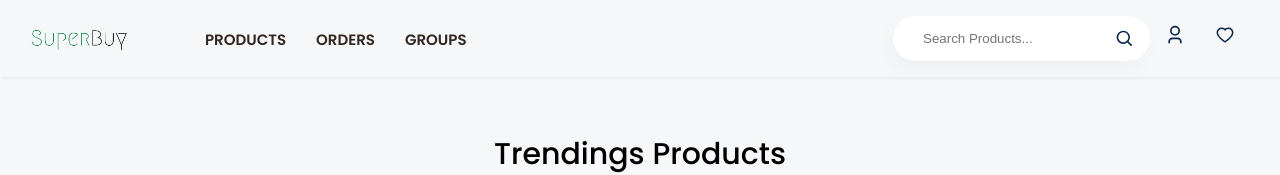
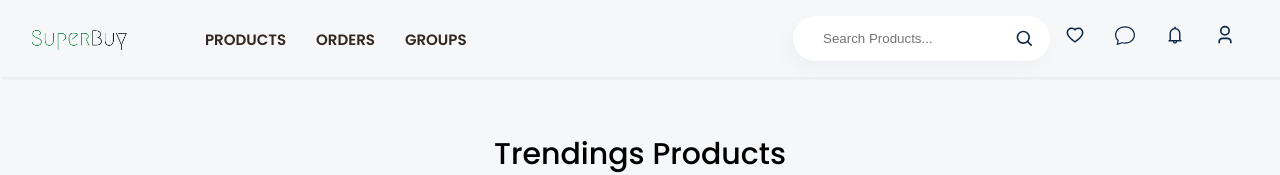
Before and after one commit to jieying12/superbuy, a React (Create React App) app: page / in a window 1280 px wide. Shown: the top 175 px of the page. Built offline with nearby package versions, Linux system fonts and the light colour scheme; no server answers; the database is empty.

Commit message:
update navbar icons

```diff
--- a/src/components/Navbar.js
+++ b/src/components/Navbar.js
@@ -6,7 +6,8 @@ import Logo from '../assets/logo.png'
 import { BiSearch } from "react-icons/bi"
 import { BsBagCheck } from "react-icons/bs"
 import { RiUser3Line } from "react-icons/ri"
-import { AiOutlineHeart, AiOutlineMenu, AiOutlineClose, AiOutlineDelete } from "react-icons/ai"
+import { AiOutlineHeart, AiOutlineBell, AiOutlineMenu, AiOutlineClose, AiOutlineDelete } from "react-icons/ai"
+import { BsChat } from "react-icons/bs"
 
 export default function Navbar() {
   const { logout } = useLogout()
@@ -37,8 +38,10 @@ export default function Navbar() {
               <BiSearch className='serachIcon heIcon' />
             </div>
             <div className='right_user'>
+              <AiOutlineHeart className='userIcon heIcon' />
+              <BsChat className='userIcon heIcon' />
+              <AiOutlineBell className='userIcon heIcon' />
               <Link to="/profile"><RiUser3Line className='userIcon heIcon' /></Link>
-              <AiOutlineHeart className='userIcon heIcon' />
             </div>
           </div>
         </div>
```
